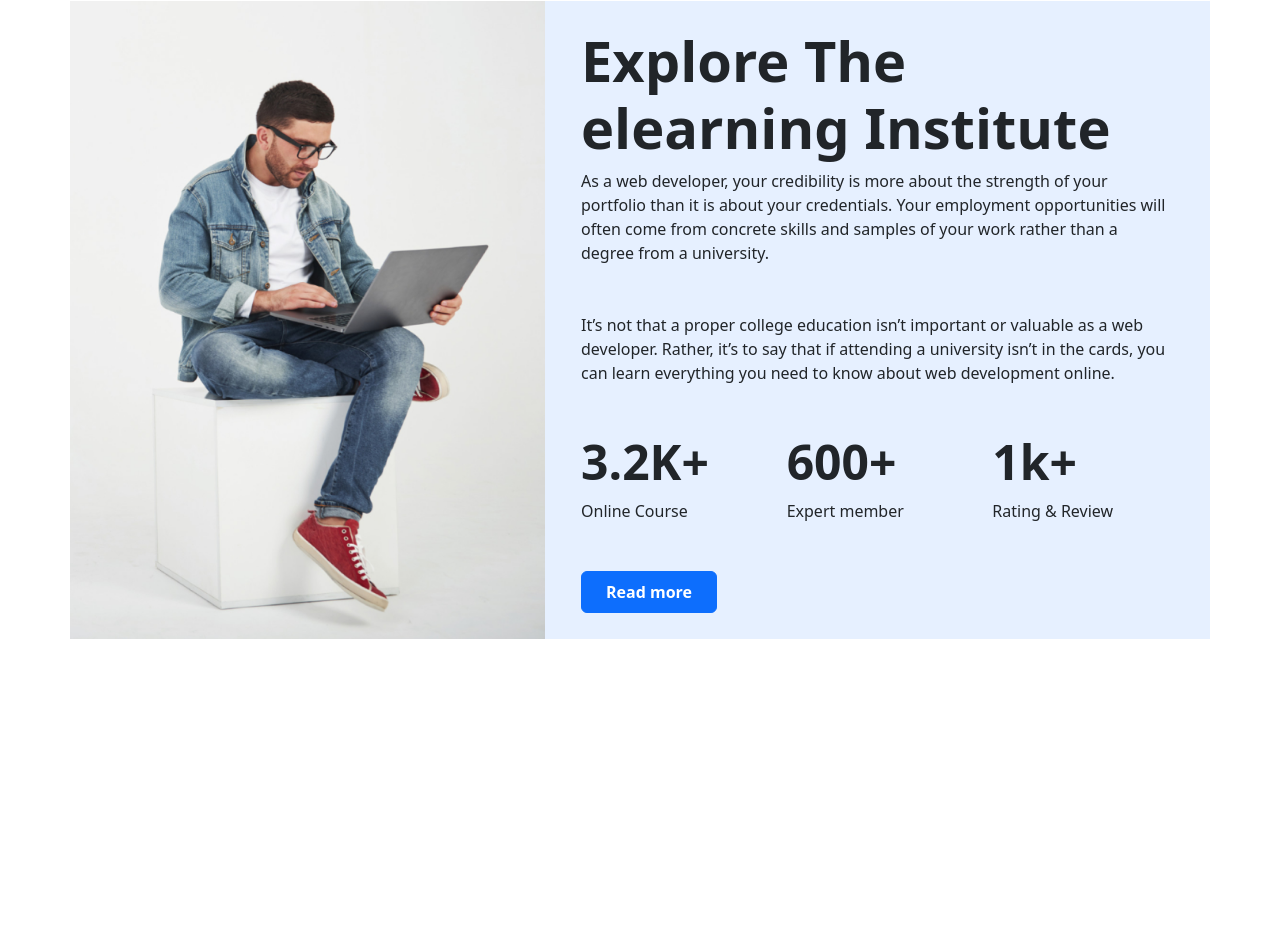
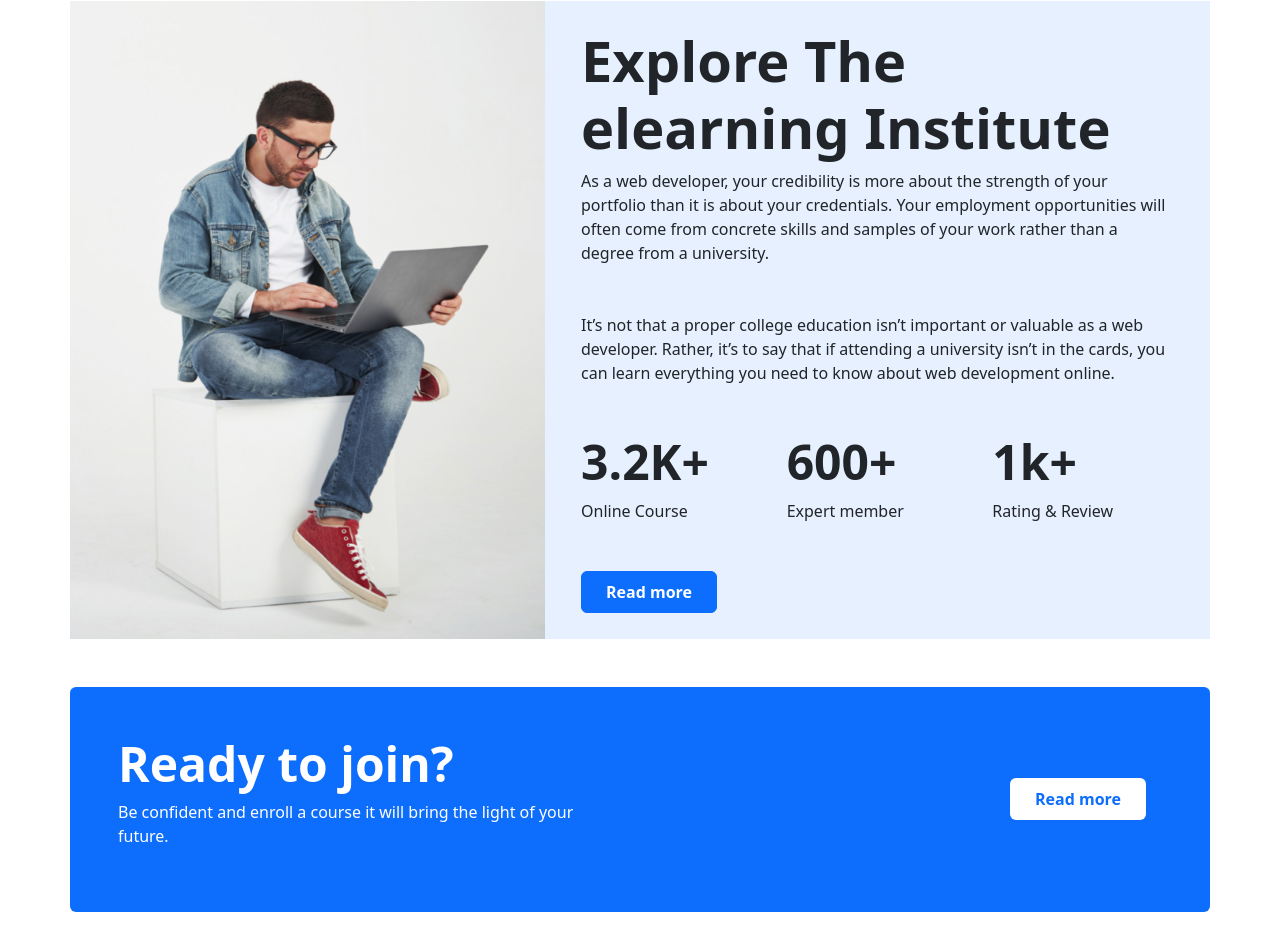
Before and after one commit to Rabiullah-Rabi/shikhba-naki, a plain HTML site: page index.html in a window 1280 px wide. Shown: the part 2105-3055 px from the top of the page. Before the commit the page ends 2744 px from the top, so only its background shows below. Drawn offline with nearby package versions, Linux system fonts and the light colour scheme.

Commit message:
ready to join section?CTA section added

```diff
--- a/index.html
+++ b/index.html
@@ -39,7 +39,7 @@
                             <a class="nav-link" href="#courses">Courses</a>
                         </li>
                         <li class="nav-item text-black-50 fw-semibold fs-5 px-2">
-                            <a class="nav-link" href="#">Deals</a>
+                            <a class="nav-link" href="#elearning">Deals</a>
                         </li>
                         <li class="nav-item text-black-50 fw-semibold fs-5 px-2">
                             <a class="nav-link" href="#">Success</a>
@@ -237,7 +237,7 @@
         </section>
         <!-- courses section End -->
         <!-- Explore The elearning Institute Start -->
-        <section>
+        <section id="elearning">
             <div class="container">
                 <div class="row">
                     <div class="col-12 col-lg-5 p-0 d-flex">
@@ -285,6 +285,26 @@
             </div>
         </section>
         <!-- Explore The elearning Institute End -->
+        <!-- CTA section start -->
+        <section class="my-5">
+            <div class="container bg-primary rounded p-5">
+                <div class="row align-items-center">
+                    <div class="col-12 col-md-6 text-white text-center text-md-start">
+                        <h1 class="fw-bold display-5">Ready to join?</h1>
+                        <p class="">Be confident and enroll a course it will bring the light of your future.
+                        </p>
+                    </div>
+                    <div class="col-12 col-md-6">
+                        <div class="d-flex justify-content-center justify-content-md-end">
+                            <button type="button"
+                                class="btn btn-white bg-white text-primary fw-bold px-4 py-2 me-3">Read
+                                more</button>
+                        </div>
+                    </div>
+                </div>
+            </div>
+        </section>
+        <!-- CTA section End -->
 
     </main>
     <!-- Bootstrap JavaScript Libraries -->
```
